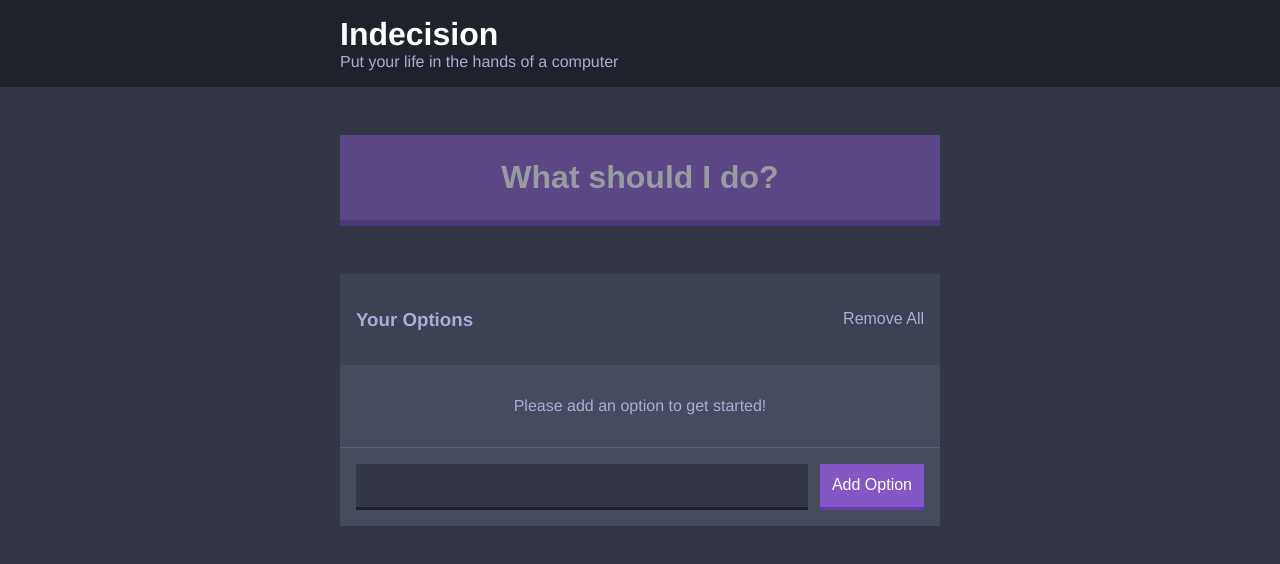
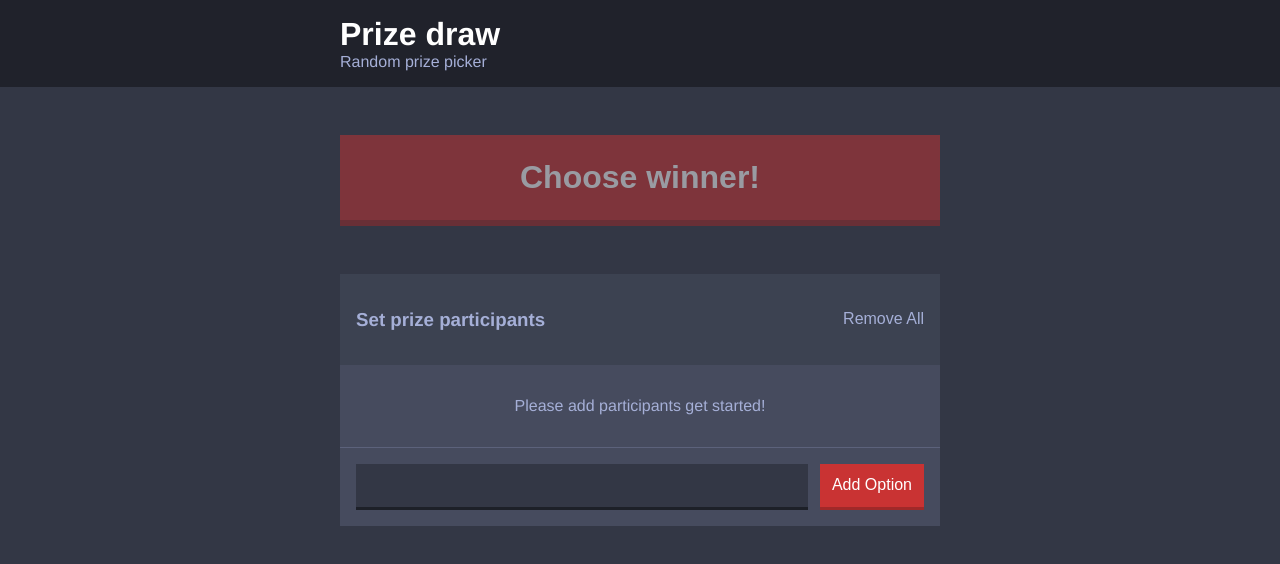
Before and after one commit to luiggidev/indecision-app-v2, a React app: page / in a window 1280 px wide. Built offline with nearby package versions, Linux system fonts and the light colour scheme.

Commit message:
Second deploy

```diff
--- a/src/components/Action.js
+++ b/src/components/Action.js
@@ -7,7 +7,7 @@ const Action = (props) => (
       onClick={props.handlePick}
       disabled={!props.hasOptions}
     >
-      What should I do?
+      Choose winner!
       </button>
   </div>
 );
--- a/src/components/Header.js
+++ b/src/components/Header.js
@@ -10,7 +10,7 @@ const Header = (props) => (
 );
 
 Header.defaultProps = {
-  title: 'Indecision'
+  title: 'Prize draw'
 };
 
 export default Header;
--- a/src/components/IndecisionApp.js
+++ b/src/components/IndecisionApp.js
@@ -61,7 +61,7 @@ export default class IndecisionApp extends React.Component {
     console.log('componentWillUnmount');
   }
   render() {
-    const subtitle = 'Put your life in the hands of a computer';
+    const subtitle = 'Random prize picker';
 
     return (
       <div>
--- a/src/components/Options.js
+++ b/src/components/Options.js
@@ -4,7 +4,7 @@ import Option from './Option';
 const Options = (props) => (
   <div>
     <div className="widget-header">
-      <h3 className="widget-heade__title">Your Options</h3>
+      <h3 className="widget-heade__title">Set prize participants</h3>
       <button
       className="button button--link"
       onClick={props.handleDeleteOptions}
@@ -13,7 +13,7 @@ const Options = (props) => (
       </button>
     </div>
 
-    {props.options.length === 0 && <p className="widget__message">Please add an option to get started!</p>}
+    {props.options.length === 0 && <p className="widget__message">Please add participants get started!</p>}
     {
       props.options.map((option, index) => (
         <Option
--- a/src/styles/base/_settings.scss
+++ b/src/styles/base/_settings.scss
@@ -4,7 +4,7 @@ $dark-blue: #333745;
 $blue: #3c4251;
 $light-blue: #464b5e;
 $off-white: #a5afd7;
-$purple: #8357c5;
+$purple: #c93333;
 // Spacing
 $s-size: 1.2rem;
 $m-size: 1.6rem;
```
Also changed, not shown: 1 other file.
